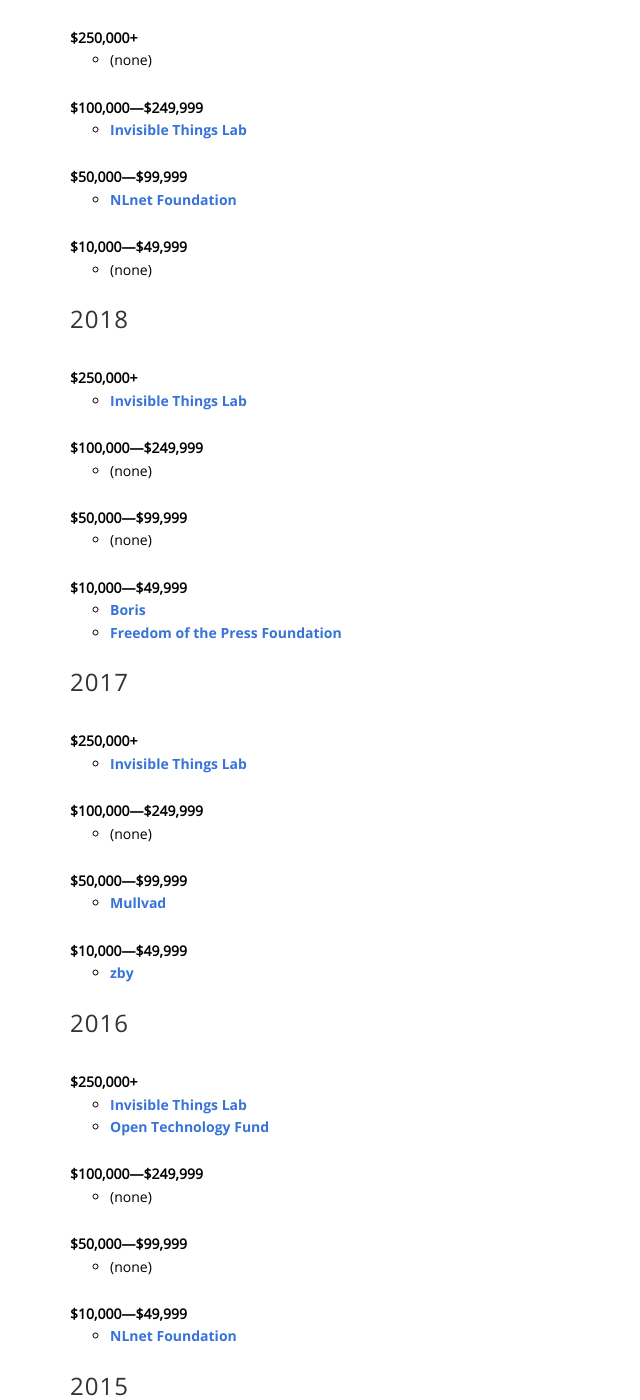
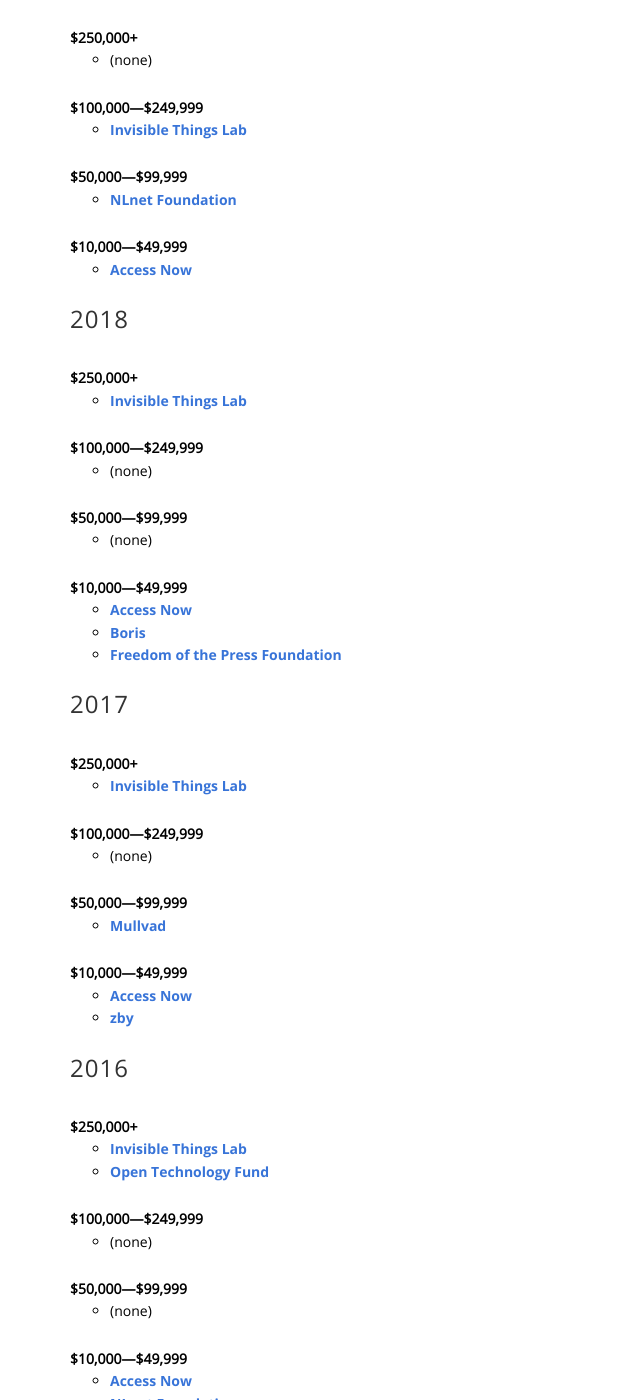
Before and after one commit to QubesOS/qubesos.github.io, a Jekyll site: the page built from pages/partners.html, in a window 1280 px wide and 1400 px high, scrolled down 1608 px. Shown: the whole window, without its empty margins (0-640 px from the left). Built offline with Jekyll 4.4.1, drawn with Linux system fonts in a browser that asks for light colours; some web fonts are replaced.

Commit message:
Add Access Now for 2015-2019 per @mfc

```diff
--- a/pages/partners.html
+++ b/pages/partners.html
@@ -117,7 +117,7 @@ tier.</i></p>
   </li>
   <li><strong>$10,000&mdash;$49,999</strong>
     <ul>
-      <li>(none)</li>
+      <li><a href="#access-now">Access Now</a></li>
     </ul>
   </li>
 </ul>
@@ -141,6 +141,7 @@ tier.</i></p>
   </li>
   <li><strong>$10,000&mdash;$49,999</strong>
     <ul>
+      <li><a href="#access-now">Access Now</a></li>
       <li><a href="#boris">Boris</a></li>
       <li><a href="#freedom-of-the-press-foundation">Freedom of the Press Foundation</a></li>
     </ul>
@@ -166,6 +167,7 @@ tier.</i></p>
   </li>
   <li><strong>$10,000&mdash;$49,999</strong>
     <ul>
+      <li><a href="#access-now">Access Now</a></li>
       <li><a href="#zby">zby</a></li>
     </ul>
   </li>
@@ -191,6 +193,7 @@ tier.</i></p>
   </li>
   <li><strong>$10,000&mdash;$49,999</strong>
     <ul>
+      <li><a href="#access-now">Access Now</a></li>
       <li><a href="#nlnet-foundation">NLnet Foundation</a></li>
     </ul>
   </li>
@@ -215,7 +218,7 @@ tier.</i></p>
   </li>
   <li><strong>$10,000&mdash;$49,999</strong>
     <ul>
-      <li>(none)</li>
+      <li><a href="#access-now">Access Now</a></li>
     </ul>
   </li>
 </ul>
```
